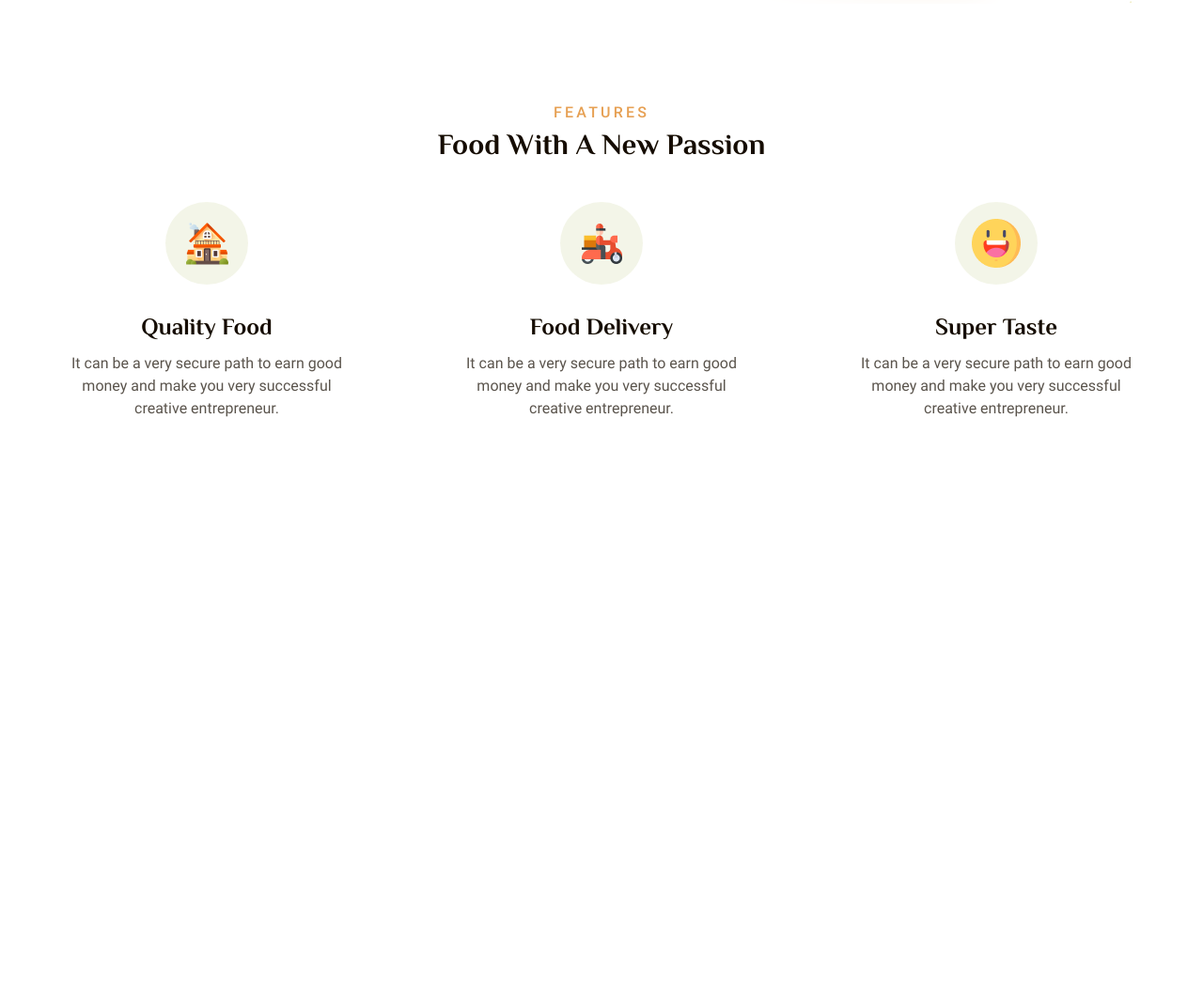
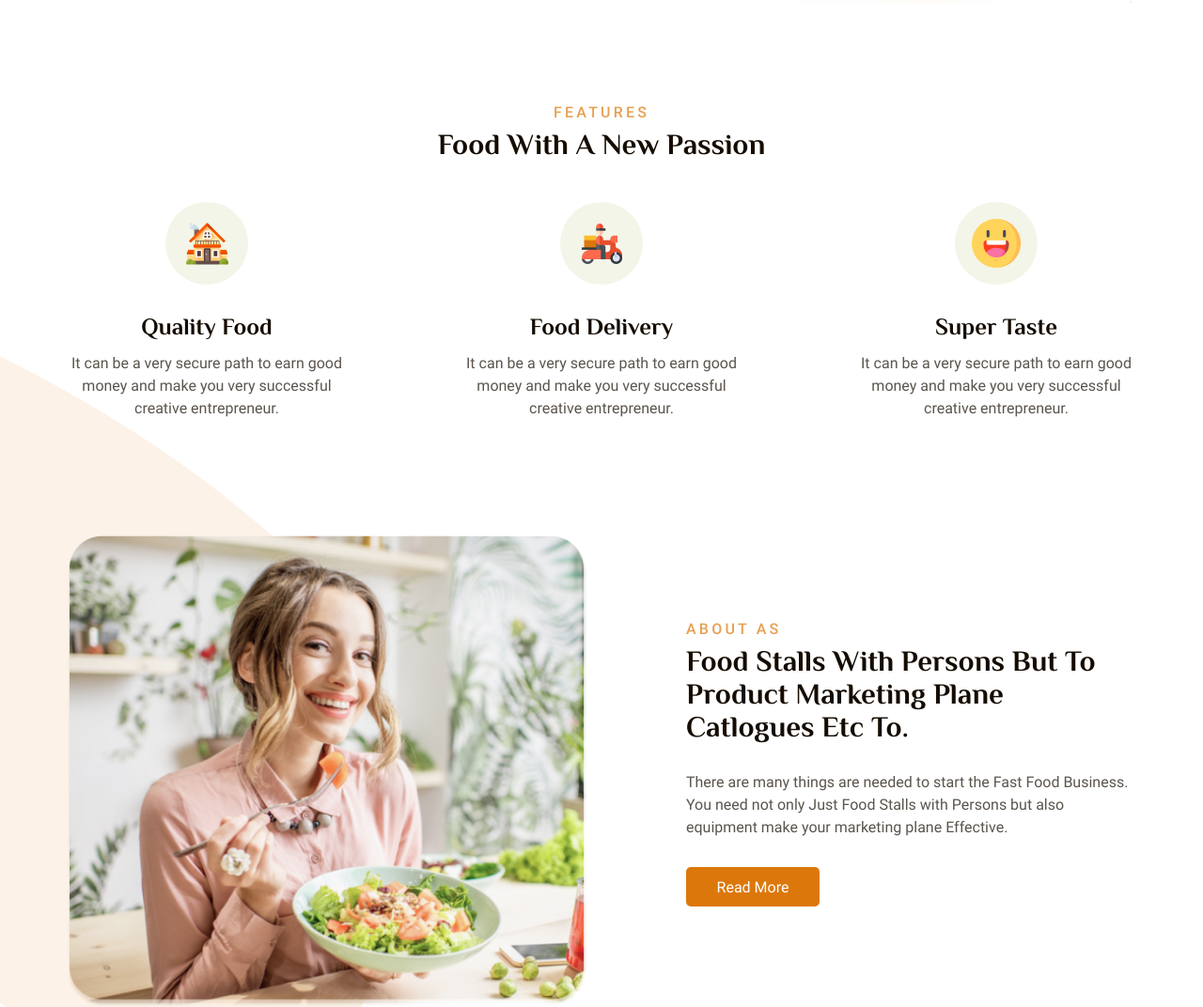
Before and after one commit to djedek/Healthy-Food, a website: page src/index.html in a window 1280 px wide. Shown: the part 695-1767 px from the top of the page at 94% size. Before the commit the page ends 1142 px from the top, so only its background shows below. Drawn offline with nearby package versions, Linux system fonts and the light colour scheme; files that its build step writes are made by us from their sources.

Commit message:
Добавлен блок about

```diff
--- a/src/index.html
+++ b/src/index.html
@@ -181,6 +181,28 @@
                 </div>
             </div>
         </section>
+
+        <section class="about">
+            <div class="container">
+                <div class="about__wrapper">
+                    <div class="about__img">
+                        <img src="img/about/female.png" alt="female">
+                    </div>
+                    <div class="about__descr">
+                        <h2 class="title title_left about__title">
+                            About as
+                        </h2>
+                        <div class="subtitle subtitle_left about__subtitle">
+                            Food Stalls with Persons but  to  Product marketing plane catlogues etc to.
+                        </div>
+                        <div class="about__text">
+                            There are many things are needed to start the Fast Food Business. You need not only Just Food Stalls with Persons but also equipment  make your marketing plane Effective.
+                        </div>
+                        <button class="button about__btn">Read More</button>
+                    </div>
+                </div>
+            </div>
+        </section>
     </div>
 
     <script src="js/script.js"></script>
--- /dev/null
+++ b/src/sass/blocks/_about.scss
@@ -0,0 +1,37 @@
+.about {
+    padding: 123px 0 0 0;
+
+    &__wrapper {
+        display: grid;
+        grid-template-columns: 555px 1fr;
+        grid-template-rows: auto;
+        grid-auto-rows: auto;
+        column-gap: 105px;
+    }
+    &__img {
+        img {
+            width: 100%;
+            height: 100%;
+            object-fit: cover;
+        }
+    }
+
+    &__descr {
+        padding-top: 90px;
+    }
+
+    &__text {
+        margin-top: 30px;
+        font-weight: normal;
+        font-size: 16px;
+        line-height: 24px;
+        color: #150C01;
+        opacity: 0.7;
+    }
+
+    &__btn {
+        margin-top: 30px;
+        width: 142px;
+        height: 42px;
+    }
+}
--- a/src/sass/blocks/_bg-block.scss
+++ b/src/sass/blocks/_bg-block.scss
@@ -0,0 +1,5 @@
+.bg-block {
+    background-image: url('../img/Vector_bg.png');
+    background-repeat: no-repeat;
+    background-position: 0 315px;
+}
--- a/src/sass/blocks/_media.scss
+++ b/src/sass/blocks/_media.scss
@@ -15,6 +15,11 @@
             margin-bottom: 30px;
         }
     }
+    .about {
+        &__wrapper {
+            column-gap: 50px;
+        }
+    }
 }
 
 @media (max-width: 992px) {
@@ -29,6 +34,22 @@
             &-wrapper {
                 opacity: 0.5;
             }
+        }
+    }
+    .about {
+        &__wrapper {
+            grid-template-columns: 1fr;
+            row-gap: 40px;
+        }
+        &__img {
+            order: 2;
+            img {
+                width: 555px;
+            }
+        }
+        &__descr {
+            order: 1;
+            padding-top: 0;
         }
     }
 }
@@ -50,6 +71,13 @@
             grid-template-columns: 1fr 1px;
         }
     }
+    .about {
+        &__img {
+            img {
+                width: 100%;
+            }
+        }
+    }
 }
 
 @media (max-width: 576px) {
@@ -61,6 +89,9 @@
         &__block {
             width: 270px;
         }
+    }
+    .subtitle {
+        font-size: 25px;
     }
     .promo {
         &__wrapper {
@@ -85,4 +116,10 @@
             }
         }
     }
+    .about {
+        &__btn {
+            display: block;
+            margin: 30px auto 0;
+        }
+    }
 }
--- a/src/sass/blocks/_titles.scss
+++ b/src/sass/blocks/_titles.scss
@@ -8,6 +8,9 @@
     text-transform: uppercase;
     color: $main-color;
     opacity: 0.7;
+    &_left {
+        text-align: left;
+    }
 }
 
 .subtitle {
@@ -19,4 +22,7 @@
     text-transform: capitalize;
     color: #150C01;
     text-align: center;
+    &_left {
+        text-align: left;
+    }
 }
--- a/src/sass/style.scss
+++ b/src/sass/style.scss
@@ -20,5 +20,6 @@
 @import 'blocks/bg-block';
 @import 'blocks/titles';
 @import 'blocks/features';
+@import 'blocks/about';
 
 @import 'blocks/media';
```
Also changed, not shown: dist/css/style.min.css, dist/img/about/female.png (added), dist/index.html, src/img/about/female.png (added).
